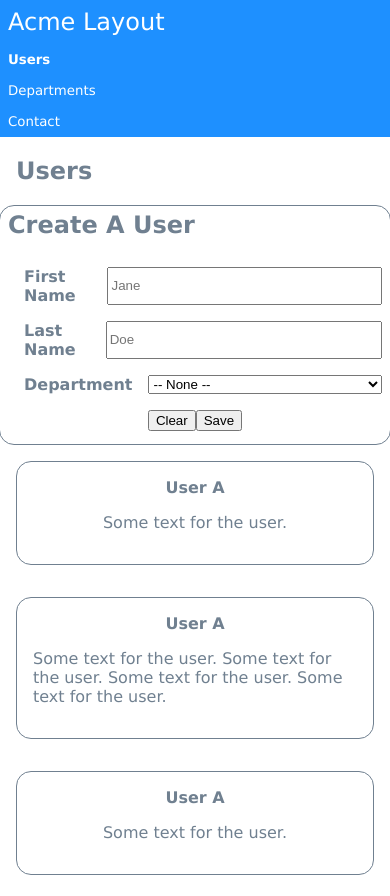
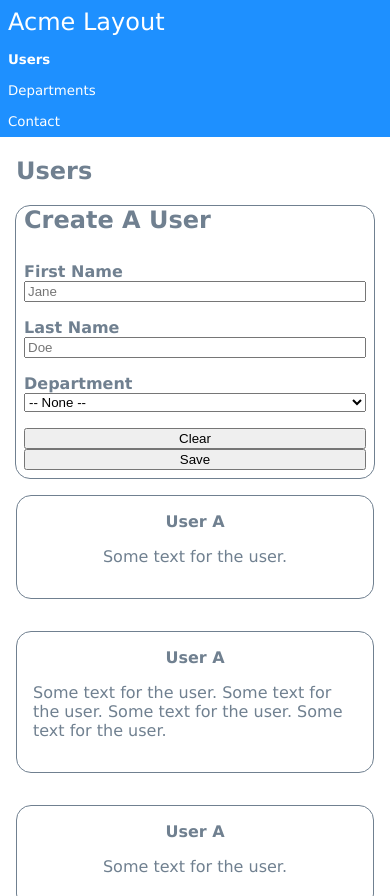
Before and after one commit to ismillik/acme-flex-box, a plain HTML site: page index.html in a window 390 px wide. Shown: the top 896 px of the page. Drawn offline with Linux system fonts and the light colour scheme.

Commit message:
phase four edits

```diff
--- a/index.html
+++ b/index.html
@@ -19,15 +19,15 @@
         <h2>Create A User</h2>
         <div>
         <label for='firstname'>First Name</label>
-        <input type='text' id='firstname' name='firstname' placeholder='Jane' style='width: 390px'>
+        <input type='text' id='firstname' name='firstname' placeholder='Jane'>
         </div>
         <div>
         <label for='lastname'>Last Name</label>
-        <input type='text' id='lastname' name='lastname' placeholder='Doe' style='width: 390px'>
+        <input type='text' id='lastname' name='lastname' placeholder='Doe'>
         </div>
         <div>
             <label for='department'>Department</label>
-            <select name='department' id='department'style='width: 400px'>
+            <select name='department' id='department'>
                 <option value=''> -- None -- </option>
                 <option value='dept1'>Department 1</option>
                 <option value='dept2'>Department 2</option>
--- a/styles.css
+++ b/styles.css
@@ -33,7 +33,7 @@ body > h2 {
     display: flex;
     justify-content: center;
     /* background-color: lightblue; */
-    height: 15rem;
+    height: 30%;
 }
 #formBox {
     display: flex;
@@ -57,9 +57,13 @@ body > h2 {
 }
 #formBox label {
     font-weight: bold;
-    padding-left: 1rem;
     padding-right: 1rem;
+    flex: 1;
 }
+#firstname, #lastname, #department {
+    flex: 3;
+}
+
 #formBox :nth-child(5) {
     justify-content: center;
 }
@@ -101,7 +105,12 @@ body > h2 {
         padding: 0.5rem;
     }
     #formBox {
-        width: 100vw;
+        width: Calc(100vw - 2rem);
+    }
+    #formBox > div, h2 {
+       flex-direction: column;
+       justify-content: space-between;
+       align-items: left;
     }
     .user {
         width: 100vw;
```
